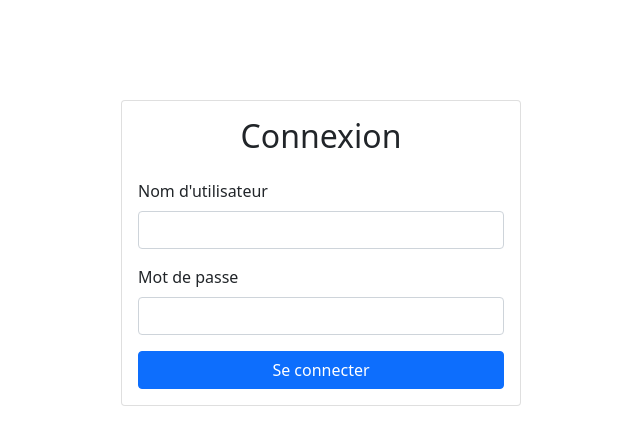
After one commit to lamidetlm/Traducteur-de-sous-titres, a Flask app: template templates/login.html in a window 1280 px wide. The commit adds this page. Shown: the top 445 px of the page, without its empty margins (319-959 px from the left). Run offline with Flask 3, Linux system fonts and the light colour scheme; the template is opened without the code that fills it, so the values that code supplies are empty.

Commit message:
Add authentication system with login page

```diff
--- /dev/null
+++ b/static/js/auth.js
@@ -0,0 +1,39 @@
+// Fonction pour vérifier l'authentification
+function checkAuth() {
+    const isAuthenticated = localStorage.getItem('isAuthenticated');
+    if (!isAuthenticated) {
+        window.location.href = 'login.html';
+    }
+}
+
+// Fonction pour la connexion
+async function login(event) {
+    event.preventDefault();
+    const username = document.getElementById('username').value;
+    const password = document.getElementById('password').value;
+
+    try {
+        const response = await fetch('users.json');
+        const users = await response.json();
+
+        const user = users.find(u => u.username === username && u.password === password);
+
+        if (user) {
+            localStorage.setItem('isAuthenticated', 'true');
+            localStorage.setItem('username', username);
+            window.location.href = 'index.html';
+        } else {
+            alert('Identifiants incorrects');
+        }
+    } catch (error) {
+        console.error('Erreur lors de la connexion:', error);
+        alert('Erreur lors de la connexion');
+    }
+}
+
+// Fonction pour la déconnexion
+function logout() {
+    localStorage.removeItem('isAuthenticated');
+    localStorage.removeItem('username');
+    window.location.href = 'login.html';
+}
--- /dev/null
+++ b/static/users.json
@@ -0,0 +1,6 @@
+[
+    {
+        "username": "admin",
+        "password": "admin123"
+    }
+]
--- /dev/null
+++ b/templates/login.html
@@ -0,0 +1,40 @@
+<!DOCTYPE html>
+<html lang="fr">
+<head>
+    <meta charset="UTF-8">
+    <meta name="viewport" content="width=device-width, initial-scale=1.0">
+    <title>Connexion - Traducteur de sous-titres</title>
+    <link href="https://cdn.jsdelivr.net/npm/bootstrap@5.1.3/dist/css/bootstrap.min.css" rel="stylesheet">
+    <style>
+        .login-container {
+            max-width: 400px;
+            margin: 100px auto;
+        }
+    </style>
+</head>
+<body>
+    <div class="container">
+        <div class="login-container">
+            <div class="card">
+                <div class="card-body">
+                    <h2 class="text-center mb-4">Connexion</h2>
+                    <form onsubmit="login(event)">
+                        <div class="mb-3">
+                            <label for="username" class="form-label">Nom d'utilisateur</label>
+                            <input type="text" class="form-control" id="username" required>
+                        </div>
+                        <div class="mb-3">
+                            <label for="password" class="form-label">Mot de passe</label>
+                            <input type="password" class="form-control" id="password" required>
+                        </div>
+                        <button type="submit" class="btn btn-primary w-100">Se connecter</button>
+                    </form>
+                </div>
+            </div>
+        </div>
+    </div>
+
+    <script src="https://cdn.jsdelivr.net/npm/bootstrap@5.1.3/dist/js/bootstrap.bundle.min.js"></script>
+    <script src="js/auth.js"></script>
+</body>
+</html>
```
Also changed, not shown: templates/index.html (+16 -1 lines).
